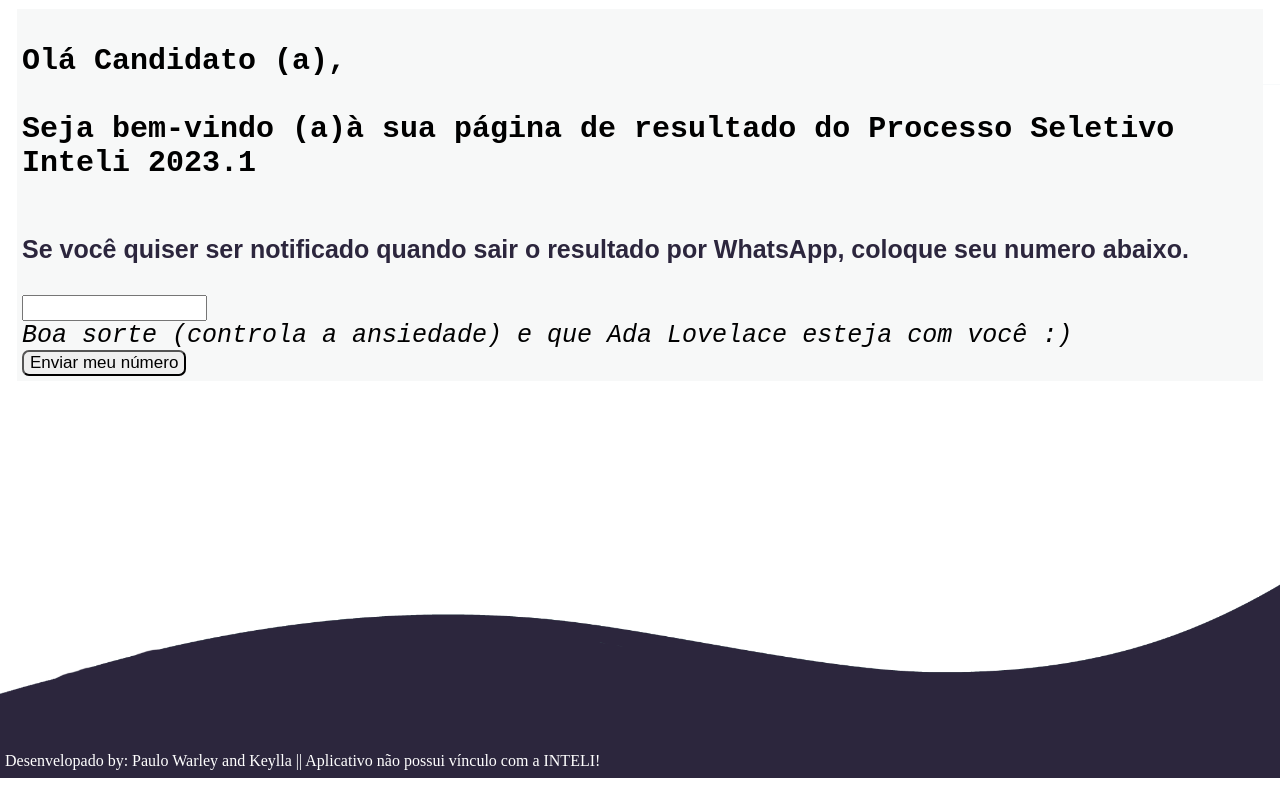
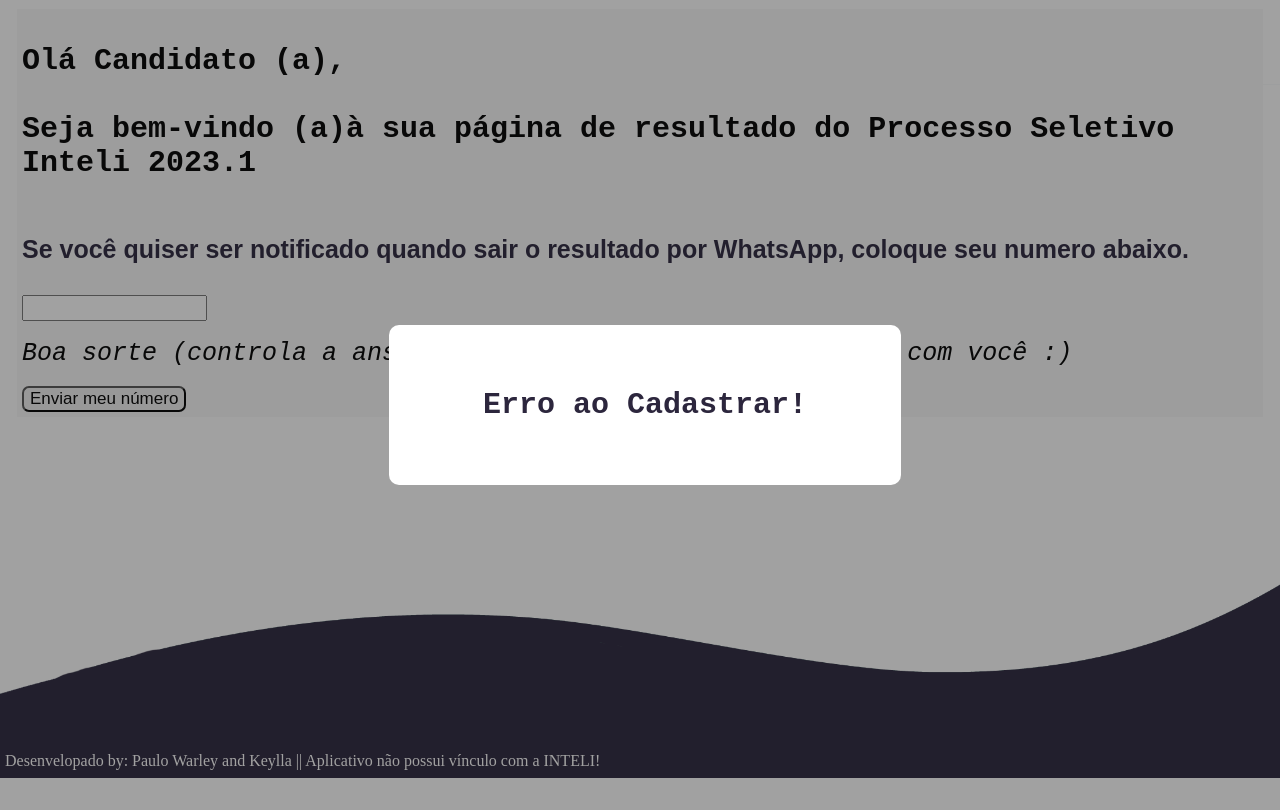
Before and after one commit to PauloWarley/Approved-in-Inteli, a Next.js app in the folder aproved_in_inteli/: page / in a window 1280 px wide. Both pictures are taken after a click on the button "Enviar meu número". Built offline with nearby package versions, Linux system fonts and the light colour scheme; no server answers; the database is empty.

Commit message:
v0.1 fix

```diff
--- a/aproved_in_inteli/src/pages/api/savenumber.js
+++ b/aproved_in_inteli/src/pages/api/savenumber.js
@@ -17,7 +17,7 @@
 
 
   if (phones != null){
-    res.status(201).json({response: 'Response already exists'})
+    res.status(200).json({response: 'Response already exists'})
 
     return;
   }
@@ -34,7 +34,7 @@
   }
 
   catch{
-    res.status(200).json({erro: "erro"})
+    res.status(203).json({erro: "erro"})
 
   }
 
--- a/aproved_in_inteli/src/pages/index.js
+++ b/aproved_in_inteli/src/pages/index.js
@@ -8,6 +8,8 @@
 
 const App = () => {
   const [number, setNumber] = useState('')
+  const [modal, setModal] = useState('')
+
 
   useEffect(() => {
     // console.log({number})
@@ -15,12 +17,66 @@
 
   )
 
-  function sendPhone(phone){
-    axios.post('/api/savenumber', {number: phone})
+  function modalConclusion(id){
+    var texto = [
+      'Cadastro Realizado Com Sucesso!',
+      'Erro ao Cadastrar!',
+      'Número já Cadastrado!'
+    ]
+
+    return(
+      <div id={'background'} style={{
+        position: 'absolute',
+        top: '0',
+        left: '0',
+        width: '100%',
+        height: '100%',
+        backgroundColor: 'rgb(20,20,20, 0.4)',
+        display: 'flex',
+        flexDirection: 'center',
+        justifyContent: 'center',
+        alignItems: 'center',
+        padding: '5px'
+      }} onClick={(e)=> e.target.id == 'background'?setModal(<></>):''}>
+        <div style={{
+          width: '40%',
+          height: '20%',
+          backgroundColor: 'white',
+          fontSize: '30px',
+          fontWeight: 'bold',
+          fontFamily: "'Courier New', Courier, monospace",
+          color: '#2c263d',
+          textAlign: 'center',
+          display: 'flex',
+          justifyContent: 'center',
+          alignItems: 'center',
+          borderRadius: '10px'
+        }}>
+          {texto[id]}
+        </div>
+      </div>
+    )
+  }
+
+  async function sendPhone(phone){
+    var response = await axios.post('/api/savenumber', {number: phone})
+
+    if ( response.status == 200){
+      setModal(modalConclusion(2))
+    }
+    if ( response.status == 201){
+      setModal(modalConclusion(0))
+    }
+    if ( response.status == 203){
+      setModal(modalConclusion(1))
+    }
+
   }
 
   return (
     <>
+    {/* {modalConclusion()} */}
+    {modal}
     <Head>
       <title>Inteli Resultado</title>
       <meta name="description" content="Acompanhamento de resultados INTELI"/>
@@ -41,9 +97,12 @@
         </section>
       </main>
       <section className={styles.section}>
+        <br/>
+
         <div className={styles.section_quote}>
             <div className={styles.section_quote}>Boa sorte (controla a ansiedade) e que Ada Lovelace esteja com você :)</div>
         </div>
+        <br/>
         <div className={styles.section_button}>
             <button className={styles.section_button} onClick={() => sendPhone(number)} >Enviar meu número</button>
         </div>
```
